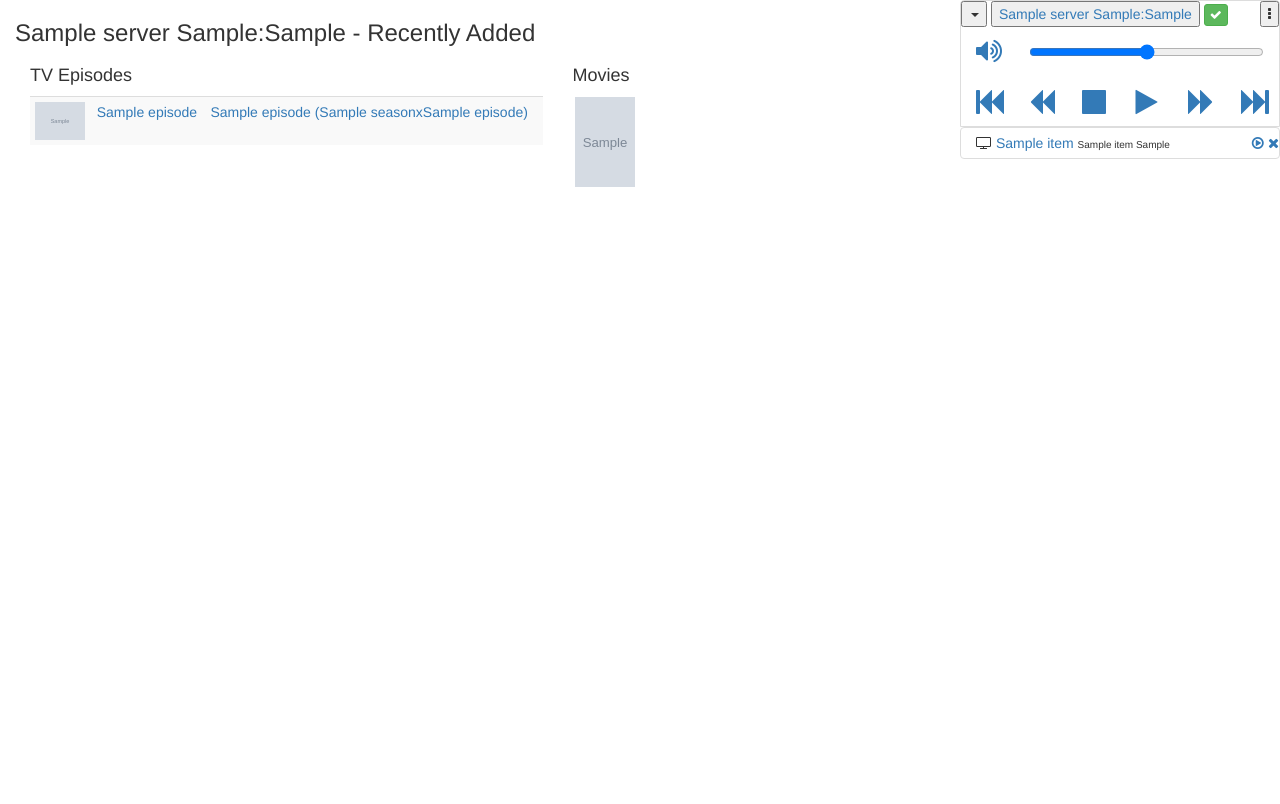
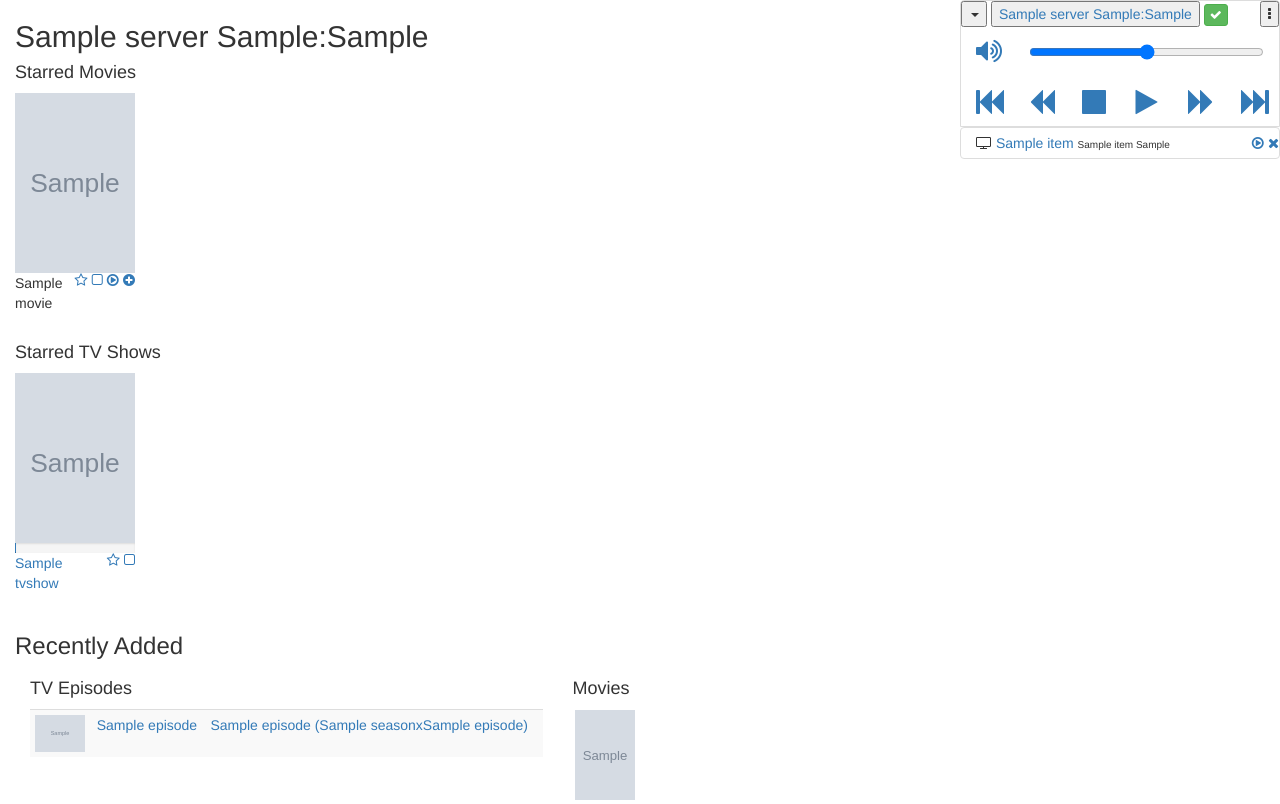
Before and after one commit to davgeo/kodex, a Django app: template ananke/main/templates/main/kodi_server_index.html in a window 1280 px wide. Shown: the part 64-868 px from the top of the page. Before the commit the page ends 251 px from the top, so only its background shows below. Run offline with Django 3.2, Linux system fonts and the light colour scheme; tables that the repository leaves empty hold one stand-in row (values such as "Sample post"); the template is opened without the code that fills it: values that come from a table or form of the project are taken from there, most other values are stand-ins (such as "Sample title", 1, 10 or a date in 2020); grey boxes marked "Sample" are stand-in pictures; some libraries are stand-ins or nearby versions.

Commit message:
Add starred tvshow and movie functionality

```diff
--- a/ananke/main/admin.py
+++ b/ananke/main/admin.py
@@ -1,7 +1,9 @@
 from django.contrib import admin
 
 # Register your models here.
-from .models import Server, Config
+from .models import Server, Config, StarredTV, StarredMovie
 
 admin.site.register(Server)
 admin.site.register(Config)
+admin.site.register(StarredTV)
+admin.site.register(StarredMovie)
--- a/ananke/main/models.py
+++ b/ananke/main/models.py
@@ -1,6 +1,8 @@
 from django.db import models
 
 # Create your models here.
+
+# Server settings
 class Server(models.Model):
   name = models.CharField(max_length=200)
   host = models.CharField(max_length=200)
@@ -14,6 +16,26 @@ class Server(models.Model):
   def conn(self):
     return (self.host, self.port, self.user, self.pwd)
 
+# Starred items
+class StarredBase(models.Model):
+  starred_id = models.IntegerField(primary_key=True)
+
+  class Meta:
+    abstract = True
+
+  def __str__(self):
+    return 'ID: {}'.format(self.starred_id)
+
+  def get_id(self):
+    return self.starred_id
+
+class StarredTV(StarredBase):
+  pass
+
+class StarredMovie(StarredBase):
+  pass
+
+# Configuration
 class Config(models.Model):
   activeServer = models.ForeignKey('Server')
   thumbnails = models.BooleanField()
--- a/ananke/main/templates/main/kodi_server_index.html
+++ b/ananke/main/templates/main/kodi_server_index.html
@@ -3,7 +3,10 @@
 {% load staticfiles %}
 
 {% block center %}
-<h3>{{ server }} - Recently Added</h3>
+<h2>{{ server }}</h2>
+{% if starred_movies %}{% include "main/kodi_starred_movie_section.html" %}{% endif %}
+{% if starred_tvshows %}{% include "main/kodi_starred_tv_section.html" %}{% endif %}
+<h3>Recently Added</h3>
 <div class="col-lg-7 col-md-7 col-sm-7 col-xs-12">
   <h4>TV Episodes</h4>
   <table class="table table-condensed table-striped table-responsive" style="width:100%">
--- /dev/null
+++ b/ananke/main/templates/main/kodi_starred_movie_section.html
@@ -0,0 +1,45 @@
+{% load staticfiles %}
+
+<h4>Starred Movies</h4>
+
+<div class="row">
+  {% for movie in starred_movies %}
+    <div class="col-lg-2 col-md-3 col-sm-4 col-xs-6 poster-wrapper">
+      <a href="{% url 'movie' server.id movie.movieid %}">
+        <img src="{% static 'cache' %}/{{ movie.thumbnail }}" class="img-responsive poster_thumb" alt={{ movie.title }}>
+      </a>
+      <div class="addplaylist">
+        <a href="{% url 'addmovie' server.id movie.movieid %}"><i class="fa fa-plus-circle pull-right"></i></span></a>
+      </div>
+      <span class="playplaylist">
+        <a href="{% url 'playmovie' server.id movie.movieid %}"><i class="fa fa-play-circle-o pull-right"></i></a>
+      </span>
+      <div class="watched">
+        <a href="{% url 'watchedmovie' server.id movie.movieid %}">
+          {% if movie.playcount %}
+            <i class="watchedtvicon fa fa-check-square-o pull-right"></i>
+          {% else %}
+            <i class="watchedtvicon fa fa-square-o pull-right"></i>
+          {% endif %}
+        </a>
+      </div>
+      <div class="starred">
+        <a href="{% url 'starredmovie' server.id movie.movieid %}">
+          {% if movie.starred %}
+            <i class="fa fa-star pull-right"></i>
+          {% else %}
+            <i class="fa fa-star-o pull-right"></i>
+          {% endif %}
+        </a>
+      </div>
+      {% if movie.resume.position < movie.resume.total %}
+        <div class="progress poster-resume-bar">
+          <div class="progress-bar" role="progressbar" aria-valuenow="{{ movie.resume.position }} " aria-valuemin="0" aria-valuemax="{{ movie.resume.total }}" style="width:{{ movie.resume.percentage }}%">
+            <span class="sr-only">Resume status</span>
+          </div>
+        </div>
+      {% endif %}
+      <p>{{ movie.title }}</p>
+    </div>
+  {% endfor %}
+</div>
--- /dev/null
+++ b/ananke/main/templates/main/kodi_starred_tv_section.html
@@ -0,0 +1,37 @@
+{% load staticfiles %}
+
+<h4>Starred TV Shows</h4>
+
+<div class="row">
+  {% for tvshow in starred_tvshows %}
+    <div class="col-lg-2 col-md-3 col-sm-4 col-xs-6 poster-wrapper">
+      <a href="{% url 'tvshow' server.id tvshow.tvshowid %}">
+        <img src="{% static 'cache' %}/{{ tvshow.thumbnail }}" class="img-responsive poster_thumb" alt={{ tvshow.title }}>
+      </a>
+      {% if tvshow.resume.percentage > 0 %}
+        <div class="progress poster-resume-bar">
+          <div class="progress-bar" role="progressbar" aria-valuenow="{{ tvshow.resume.percentage }} " aria-valuemin="0" aria-valuemax="100" style="width:{{ tvshow.resume.percentage }}%">
+            <span class="sr-only">Resume status</span>
+          </div>
+        </div>
+      {% endif %}
+      <a href="#watched">
+        {% if tvshow.watchedepisodes == tvshow.episode %}
+          <i class="fa fa-check-square-o pull-right"></i>
+        {% else %}
+          <i class="fa fa-square-o pull-right"></i>
+        {% endif %}
+      </a>
+      <a href="{% url 'starredtvshow' server.id tvshow.tvshowid %}">
+        {% if tvshow.starred %}
+          <i class="fa fa-star pull-right"></i>
+        {% else %}
+          <i class="fa fa-star-o pull-right"></i>
+        {% endif %}
+      </a>
+      <a href="{% url 'tvshow' server.id tvshow.tvshowid %}">
+        <p>{{ tvshow.title }}</p>
+      </a>
+    </div>
+  {% endfor %}
+</div>
--- a/ananke/main/urls.py
+++ b/ananke/main/urls.py
@@ -10,6 +10,7 @@ urlpatterns = [
     url(r'^kodi/([0-9]+)/tv$', views.tvindex, name='tvindex'),
     url(r'^kodi/([0-9]+)/tv/([0-9]+)$', views.tvshow, name='tvshow'),
     url(r'^kodi/([0-9]+)/tv/([0-9]+)_remove$', views.removetvshow, name='removetvshow'),
+    url(r'^kodi/([0-9]+)/tv/([0-9]+)_starred$', views.starredtvshow, name='starredtvshow'),
     url(r'^kodi/([0-9]+)/tv/([0-9]+)/([0-9]+)$', views.tvseason, name='tvseason'),
     url(r'^kodi/([0-9]+)/tv/([0-9]+)/([0-9]+)_watched$', views.watchedtvseason, name='watchedtvseason'),
     url(r'^kodi/([0-9]+)/tv/([0-9]+)/([0-9]+)/([0-9]+)$', views.tvepisode, name='tvepisode'),
@@ -22,6 +23,7 @@ urlpatterns = [
     url(r'^kodi/([0-9]+)/movies/([0-9]+)_play$', views.playmovie, name='playmovie'),
     url(r'^kodi/([0-9]+)/movies/([0-9]+)_add$', views.addmovie, name='addmovie'),
     url(r'^kodi/([0-9]+)/movies/([0-9]+)_watched$', views.watchedmovie, name='watchedmovie'),
+    url(r'^kodi/([0-9]+)/movies/([0-9]+)_starred', views.starredmovie, name='starredmovie'),
     url(r'^kodi/([0-9]+)/movies/([0-9]+)_remove$', views.removemovie, name='removemovie'),
     url(r'^kodi/([0-9]+).*?_playpause$', views.playpause, name='playpause'),
     url(r'^kodi/([0-9]+).*?_stop$', views.stop, name='stop'),
```
Also changed, not shown: ananke/main/kodi.py (+25 -0 lines), ananke/main/templates/main/kodi_server_movies.html (+11 -0 lines), ananke/main/templates/main/kodi_server_tv.html (+24 -5 lines), ananke/main/views.py (+111 -16 lines), ananke/main/migrations/0004_starredmovie_starredtv.py (added), ananke/main/migrations/0005_auto_20160728_2244.py (added), ananke/main/migrations/0006_auto_20160728_2303.py (added).
